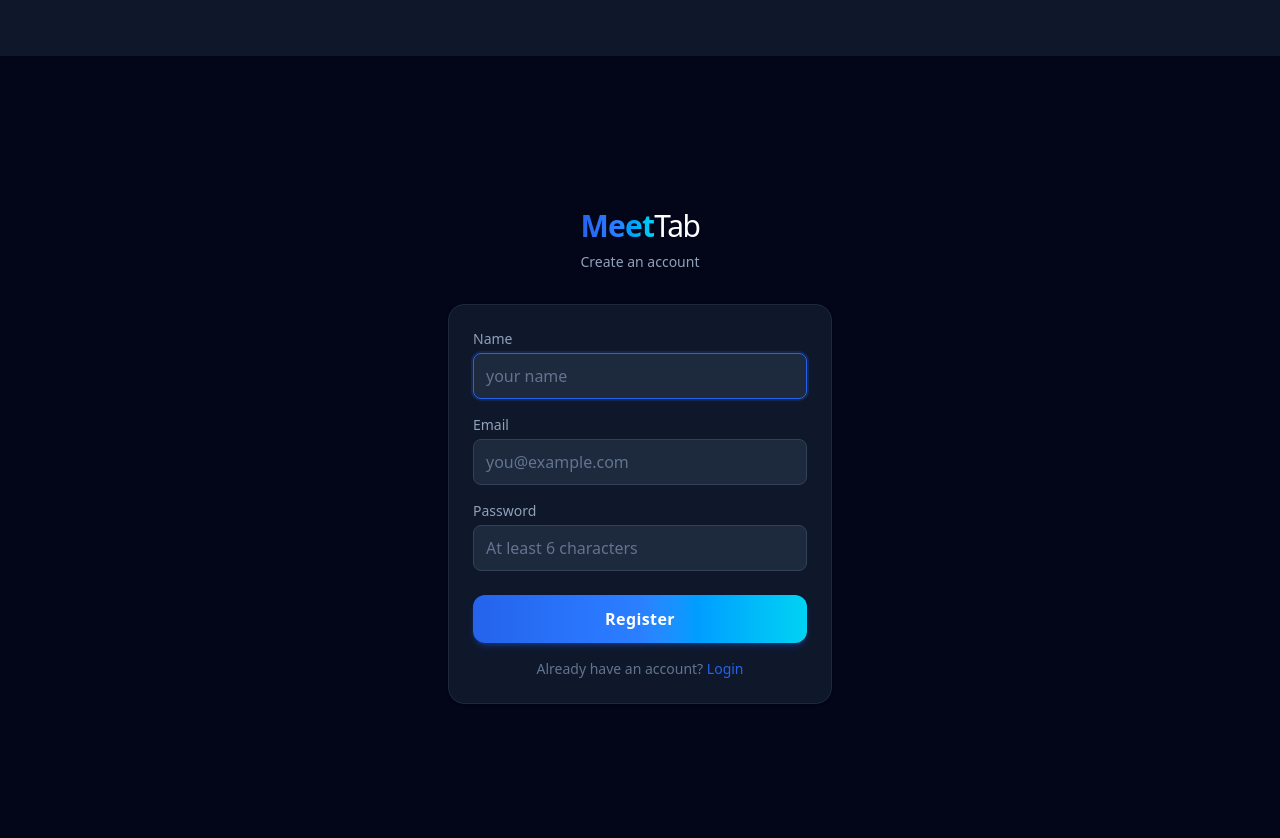
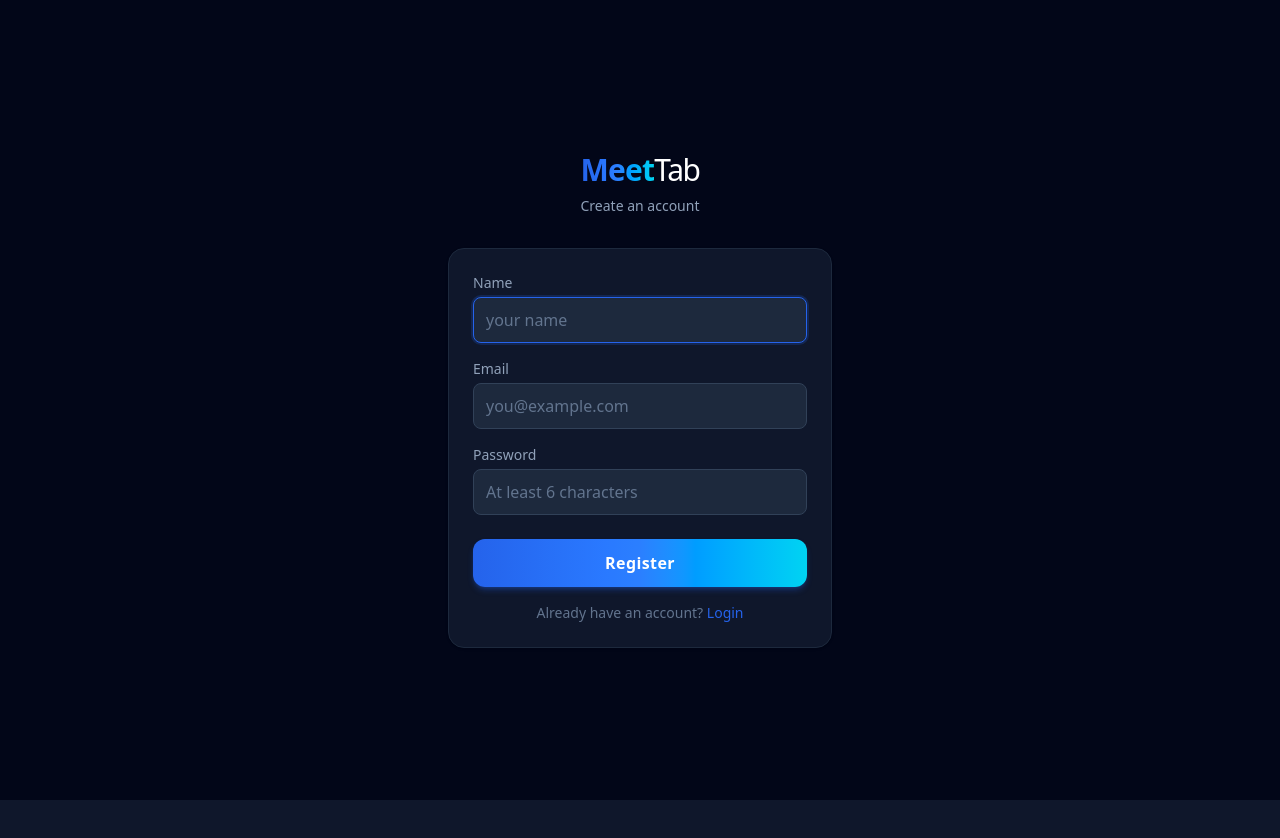
Before and after one commit to winpapathu1994/meet-tab, a Next.js app: page /register in a window 1280 px wide. Shown: the top 838 px of the page. After the commit the page ends 800 px from the top, so only its background shows below. Built offline with nearby package versions, Linux system fonts and the light colour scheme; no server answers.

Commit message:
fix: scroll block in register and login

```diff
--- a/src/app/layout.tsx
+++ b/src/app/layout.tsx
@@ -1,6 +1,7 @@
 import type { Metadata } from "next";
 import Providers from "@/components/Providers";
 import NavBar from "@/components/NavBar";
+import PageContent from "@/components/PageContent";
 import "./globals.css";
 
 export const metadata: Metadata = {
@@ -23,10 +24,10 @@ export default function RootLayout({
           }}
         />
       </head>
-      <body className="bg-gray-50 dark:bg-slate-900 pt-14">
+      <body className="bg-gray-50 dark:bg-slate-900">
         <Providers>
           <NavBar />
-          {children}
+          <PageContent>{children}</PageContent>
         </Providers>
       </body>
     </html>
--- a/src/app/page.tsx
+++ b/src/app/page.tsx
@@ -24,7 +24,7 @@ export default function LoginPage() {
   // Show spinner while checking session
   if (loading) {
     return (
-      <div className="min-h-screen bg-slate-50 dark:bg-slate-950 flex items-center justify-center">
+      <div className="h-screen overflow-hidden bg-slate-50 dark:bg-slate-950 flex items-center justify-center">
         <div className="w-8 h-8 border-2 border-slate-200 dark:border-slate-700 border-t-primary rounded-full animate-spin" />
       </div>
     );
@@ -49,7 +49,7 @@ export default function LoginPage() {
   }
 
   return (
-    <div className="min-h-screen bg-slate-50 dark:bg-slate-950 flex flex-col items-center justify-center p-4 sm:p-6 gap-8">
+    <div className="h-screen overflow-hidden bg-slate-50 dark:bg-slate-950 flex flex-col items-center justify-center p-4 sm:p-6 gap-8">
       <div className="flex flex-col items-center gap-2">
         <h1 className="text-3xl font-bold tracking-tight text-slate-900 dark:text-white">
           <span className="bg-gradient-to-r from-primary via-blue-500 to-cyan-400 bg-clip-text text-transparent">Meet</span>
--- a/src/app/register/page.tsx
+++ b/src/app/register/page.tsx
@@ -25,7 +25,7 @@ export default function RegisterPage() {
   // Show spinner while checking session
   if (loading) {
     return (
-      <div className="min-h-screen bg-slate-50 dark:bg-slate-950 flex items-center justify-center">
+      <div className="h-screen overflow-hidden bg-slate-50 dark:bg-slate-950 flex items-center justify-center">
         <div className="w-8 h-8 border-2 border-slate-200 dark:border-slate-700 border-t-primary rounded-full animate-spin" />
       </div>
     );
@@ -50,7 +50,7 @@ export default function RegisterPage() {
   }
 
   return (
-    <div className="min-h-screen bg-slate-50 dark:bg-slate-950 flex flex-col items-center justify-center p-4 sm:p-6 gap-8">
+    <div className="h-screen overflow-hidden bg-slate-50 dark:bg-slate-950 flex flex-col items-center justify-center p-4 sm:p-6 gap-8">
       <div className="flex flex-col items-center gap-2">
         <h1 className="text-3xl font-bold tracking-tight text-slate-900 dark:text-white">
           <span className="bg-gradient-to-r from-primary via-blue-500 to-cyan-400 bg-clip-text text-transparent">Meet</span>
--- a/src/components/NavBar.tsx
+++ b/src/components/NavBar.tsx
@@ -32,8 +32,8 @@ export default function NavBar() {
     router.push("/");
   }, [logout, router]);
 
-  // Don't show on API docs page, while loading, or when logged out
-  if (pathname.startsWith("/api-docs") || loading || !user) return null;
+  // Don't show on API docs, login, register pages, while loading, or when logged out
+  if (pathname.startsWith("/api-docs") || pathname === "/" || pathname === "/register" || loading || !user) return null;
 
   return (
     <nav className="w-full bg-white dark:bg-slate-900 border-b border-slate-200 dark:border-slate-800 fixed top-0 left-0 z-30 shadow-sm dark:shadow-none">
--- /dev/null
+++ b/src/components/PageContent.tsx
@@ -0,0 +1,15 @@
+"use client";
+
+import { usePathname } from "next/navigation";
+
+const NO_PAD_PATHS = new Set(["/", "/register"]);
+const NO_PAD_PREFIXES = ["/api-docs"];
+
+export default function PageContent({ children }: { children: React.ReactNode }) {
+  const pathname = usePathname();
+  const needsPad =
+    !NO_PAD_PATHS.has(pathname) &&
+    !NO_PAD_PREFIXES.some((p) => pathname.startsWith(p));
+
+  return <div className={needsPad ? "pt-14" : ""}>{children}</div>;
+}
```
